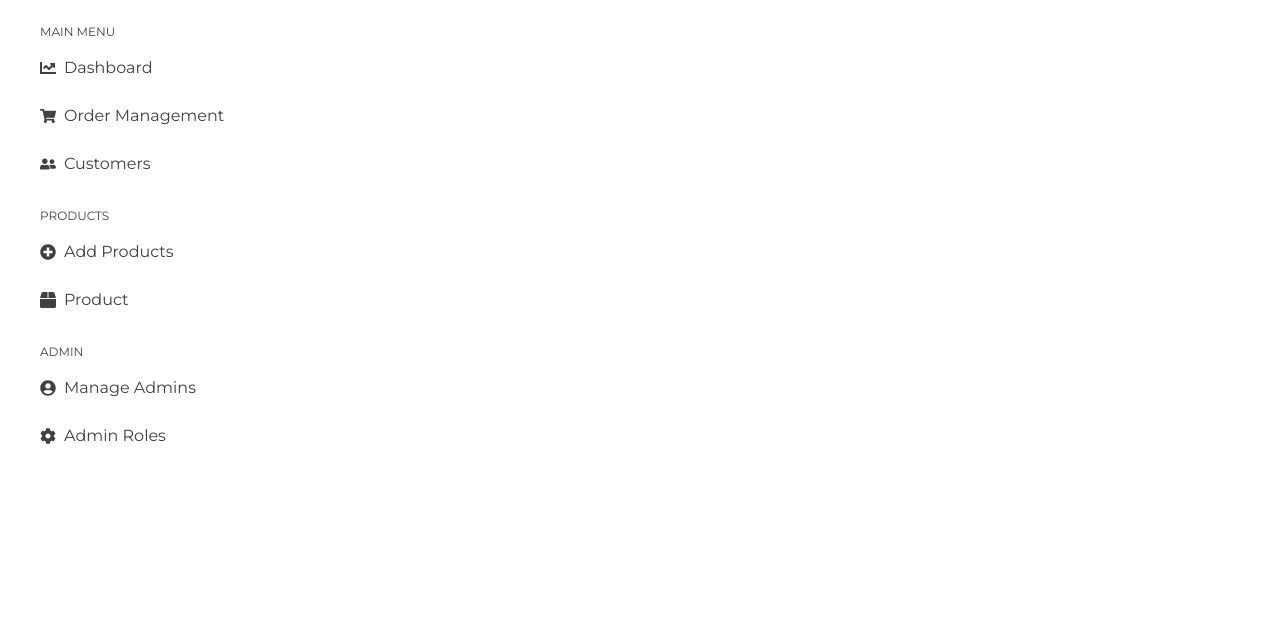
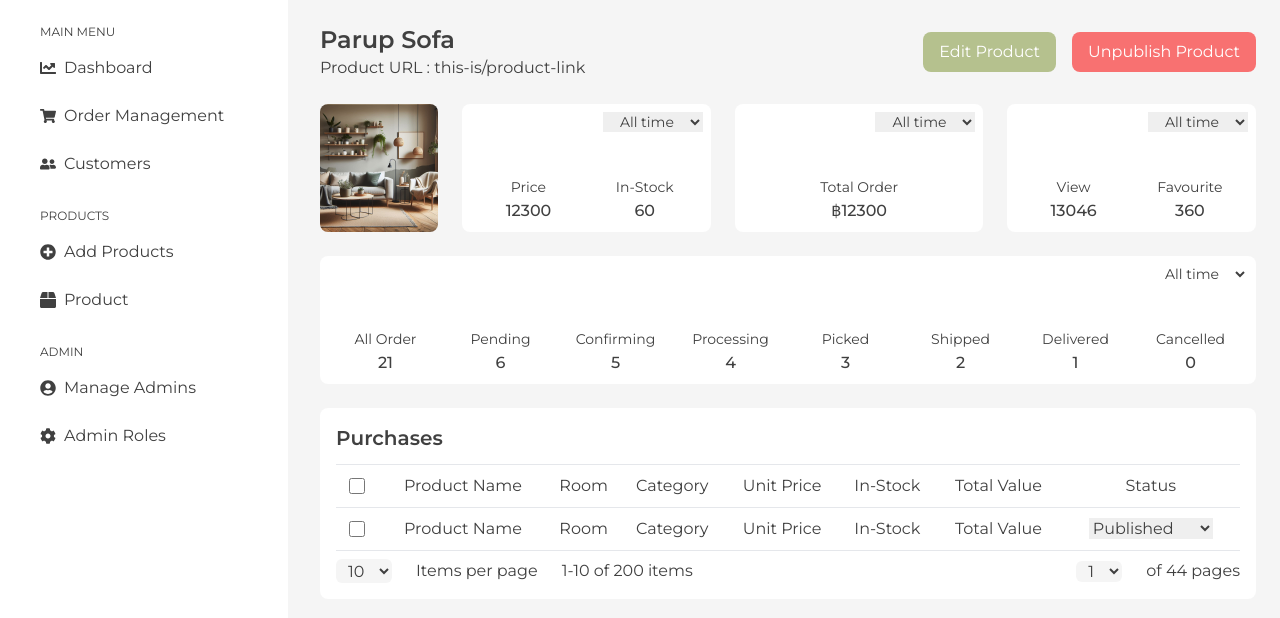
Before and after one commit to jsd7-group3-the-immortal-elf/elviro-frontend, a React (Vite) app: page /dashboard/product/view-product in a window 1280 px wide. Shown: the top 618 px of the page. Built offline with nearby package versions, Linux system fonts and the light colour scheme.

Commit message:
add DashProductViewPage with mock data(haven't edited the purchases schedule yet), add mock img, Link page from DashProduct

```diff
--- a/src/App.jsx
+++ b/src/App.jsx
@@ -1,6 +1,6 @@
 import { createBrowserRouter, Outlet, RouterProvider } from "react-router-dom";
 
-import NavBar from "./components/NavBar";
+// import NavBar from "./components/NavBar";
 // import Footer from "./components/Footer";
 // import ProfileNav from "./components/ProfileNav";
 import DashboardNav from "./components/DashBoardNav";
@@ -28,7 +28,7 @@ import DashboardNav from "./components/DashBoardNav";
 // import DashCustomerViewPage from "./pages/dashboard/DashCustomerViewPage";
 import DashProductPage from "./pages/dashboard/DashProductPage";
 import DashProductAddPage from "./pages/dashboard/DashProductAddPage";
-// import DashProductViewPage from "./pages/dashboard/DashProductViewPage";
+import DashProductViewPage from "./pages/dashboard/DashProductViewPage";
 // import DashAdminPage from "./pages/dashboard/DashAdminPage";
 // import DashAdminSettingPage from "./pages/dashboard/DashAdminSettingPage";
 
@@ -38,7 +38,7 @@ export default function App() {
 			path: "/",
 			element: (
 				<>
-					<NavBar />
+					{/* <NavBar /> */}
 					<Outlet />
 					{/* <Footer /> */}
 				</>
@@ -151,7 +151,7 @@ export default function App() {
 				},
 				{
 					path: "product/view-product",
-					// element: <DashProductViewPage />,
+					element: <DashProductViewPage />,
 				},
 				{
 					path: "admin",
--- a/src/pages/dashboard/DashProductPage.jsx
+++ b/src/pages/dashboard/DashProductPage.jsx
@@ -1,4 +1,5 @@
 import { FaChevronLeft, FaChevronRight } from "react-icons/fa";
+import { Link } from "react-router-dom";
 
 export default function DashProductPage() {
 	return (
@@ -75,7 +76,9 @@ export default function DashProductPage() {
 									className="accent-green w-4 h-4 m-3 "
 								/>
 							</th>
-							<th>Product Name</th>
+							<th>
+								<Link to="/dashboard/product/view-product">Product Name</Link>
+							</th>
 							<th>Room</th>
 							<th>Category</th>
 							<th>Unit Price</th>
--- /dev/null
+++ b/src/pages/dashboard/DashProductViewPage.jsx
@@ -0,0 +1,206 @@
+import mockPic from "../../../public/images/mockup-living.jpg";
+export default function DashProductViewPage() {
+	return (
+		<div className="bg-neutral-100 pl-80 p-6 flex flex-col gap-6 ">
+			<section className="flex items-center justify-between">
+				<div>
+					<h3>Parup Sofa</h3>
+					<p>Product URL : this-is/product-link</p>
+				</div>
+				<div className="flex gap-4">
+					<button className="bg-green rounded-lg text-white px-4 py-2">
+						Edit Product
+					</button>
+					<button className="bg-red-400 rounded-lg text-white px-4 py-2">
+						Unpublish Product
+					</button>
+				</div>
+			</section>
+
+			<section className="flex h-32 gap-6">
+				<div className="rounded-lg aspect-square overflow-hidden w-1/2">
+					<img src={mockPic} alt="Sofa" className="h-full" />
+				</div>
+
+				<div className="flex flex-col bg-white rounded-lg w-full justify-between items-end p-2">
+					<select name="" id="" className="w-fit text-center text-sm">
+						<option value="">All time</option>
+						<option value="">Last Year</option>
+						<option value="">This Year</option>
+						<option value="">Last Month</option>
+						<option value="">This Month</option>
+					</select>
+					<table className="w-full text-center">
+						<thead className="text-sm">
+							<tr>
+								<th className="w-1/2">Price</th>
+								<th className="w-1/2">In-Stock</th>
+							</tr>
+						</thead>
+						<tbody className="font-medium">
+							<tr>
+								<td>12300</td>
+								<td>60</td>
+							</tr>
+						</tbody>
+					</table>
+				</div>
+
+				<div className="flex flex-col bg-white rounded-lg w-full justify-between items-end p-2">
+					<select name="" id="" className="w-fit text-center text-sm">
+						<option value="">All time</option>
+						<option value="">Last Year</option>
+						<option value="">This Year</option>
+						<option value="">Last Month</option>
+						<option value="">This Month</option>
+					</select>
+					<table className="w-full text-center">
+						<thead className="text-sm">
+							<tr>
+								<th>Total Order</th>
+							</tr>
+						</thead>
+						<tbody className="font-medium">
+							<tr>
+								<td>฿12300</td>
+							</tr>
+						</tbody>
+					</table>
+				</div>
+
+				<div className="flex flex-col bg-white rounded-lg w-full justify-between items-end p-2">
+					<select name="" id="" className="w-fit text-center text-sm">
+						<option value="">All time</option>
+						<option value="">Last Year</option>
+						<option value="">This Year</option>
+						<option value="">Last Month</option>
+						<option value="">This Month</option>
+					</select>
+					<table className="w-full text-center">
+						<thead className="text-sm">
+							<tr>
+								<th className="w-1/2">View</th>
+								<th className="w-1/2">Favourite</th>
+							</tr>
+						</thead>
+						<tbody className="font-medium">
+							<tr>
+								<td>13046</td>
+								<td>360</td>
+							</tr>
+						</tbody>
+					</table>
+				</div>
+			</section>
+
+			<section className="flex flex-col h-32 bg-white rounded-lg w-full justify-between items-end p-2">
+				<select
+					name=""
+					id=""
+					className="w-fit text-center text-sm bg-transparent"
+				>
+					<option value="">All time</option>
+					<option value="">Last Year</option>
+					<option value="">This Year</option>
+					<option value="">Last Month</option>
+					<option value="">This Month</option>
+				</select>
+				<table className="w-full text-center">
+					<thead className="text-sm">
+						<tr>
+							<th className="w-[calc(100%/8)]">All Order</th>
+							<th className="w-[calc(100%/8)]">Pending</th>
+							<th className="w-[calc(100%/8)]">Confirming</th>
+							<th className="w-[calc(100%/8)]">Processing</th>
+							<th className="w-[calc(100%/8)]">Picked</th>
+							<th className="w-[calc(100%/8)]">Shipped</th>
+							<th className="w-[calc(100%/8)]">Delivered</th>
+							<th className="w-[calc(100%/8)]">Cancelled</th>
+						</tr>
+					</thead>
+					<tbody className="font-medium">
+						<tr>
+							<td>{6 + 5 + 4 + 3 + 2 + 1}</td>
+							<td>6</td>
+							<td>5</td>
+							<td>4</td>
+							<td>3</td>
+							<td>2</td>
+							<td>1</td>
+							<td>0</td>
+						</tr>
+					</tbody>
+				</table>
+			</section>
+
+			<section className="bg-white rounded-lg p-4">
+				<h4 className="mb-3">Purchases</h4>
+				<table className="w-full">
+					<thead className="border-y">
+						<tr>
+							<th className="text-white w-5">
+								<input
+									type="checkbox"
+									name=""
+									id=""
+									className="accent-green w-4 h-4 m-3 "
+								/>
+							</th>
+							<th>Product Name</th>
+							<th>Room</th>
+							<th>Category</th>
+							<th>Unit Price</th>
+							<th>In-Stock</th>
+							<th>Total Value</th>
+							<th>Status</th>
+						</tr>
+					</thead>
+					<tbody>
+						<tr>
+							<th className="text-white w-5">
+								<input
+									type="checkbox"
+									name=""
+									id=""
+									className="accent-green w-4 h-4 m-3 "
+								/>
+							</th>
+							<th>Product Name</th>
+							<th>Room</th>
+							<th>Category</th>
+							<th>Unit Price</th>
+							<th>In-Stock</th>
+							<th>Total Value</th>
+							<th>
+								<select name="" id="">
+									<option value="published">Published</option>
+									<option value="unpublished">Unpublished</option>
+								</select>
+							</th>
+						</tr>
+					</tbody>
+				</table>
+				<footer className="flex justify-between border-t pt-2">
+					<div className="flex gap-6">
+						<select name="" id="" className="bg-neutral-100 rounded-md px-2">
+							<option value="">10</option>
+							<option value="">20</option>
+						</select>
+						<p>Items per page</p>
+						<p>1-10 of 200 items</p>
+					</div>
+					<div className="flex items-center gap-6">
+						<select name="" id="" className="bg-neutral-100 rounded-md px-2">
+							<option value="">1</option>
+							<option value="">2</option>
+							<option value="">3</option>
+						</select>
+						of 44 pages
+						{/* <FaChevronLeft />
+						<FaChevronRight /> */}
+					</div>
+				</footer>
+			</section>
+		</div>
+	);
+}
```
Also changed, not shown: public/images/mockup-living.jpg (added).
